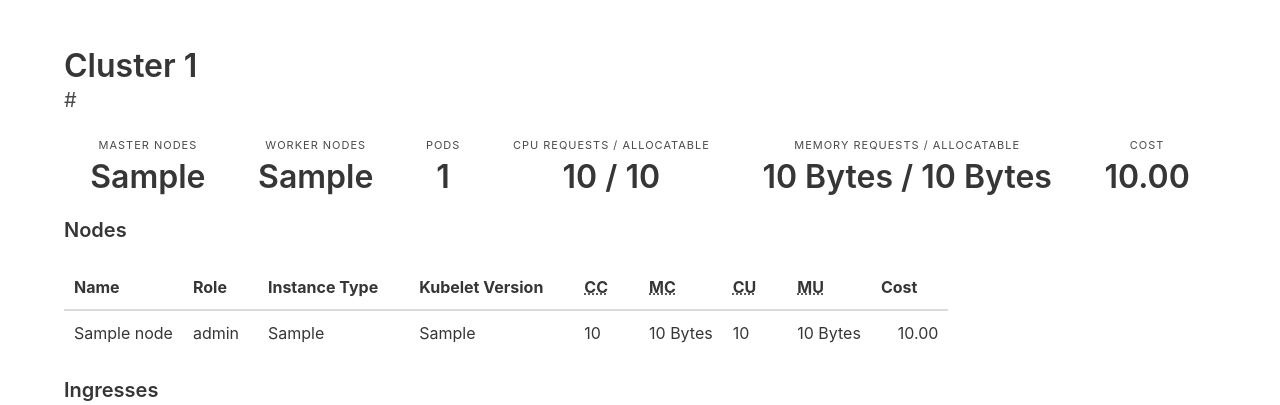
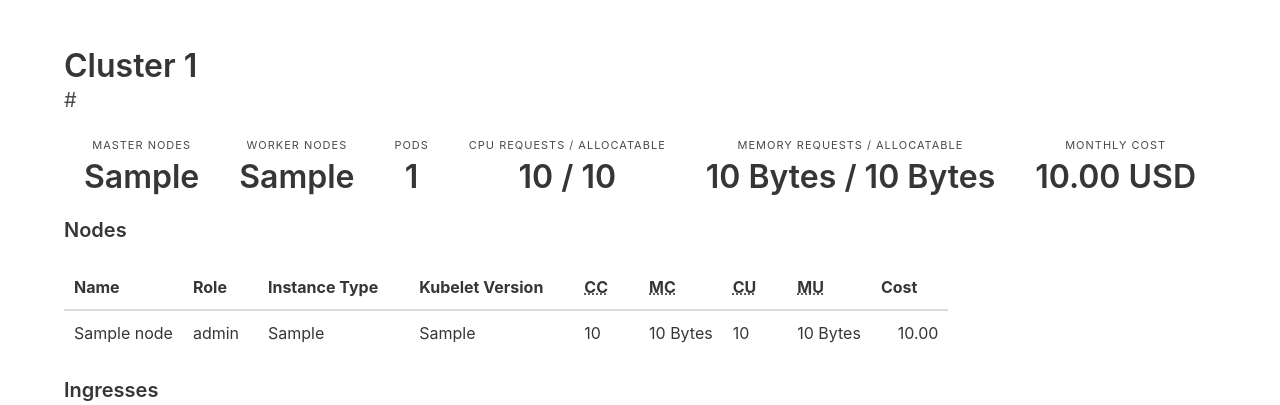
Before and after one commit to hjacobs/kube-resource-report, a Python web app: template templates/cluster.html in a window 1280 px wide. Shown: the part 52-457 px from the top of the page. Run offline with Jinja, Linux system fonts and the light colour scheme; the template is opened without the code that fills it: most values are stand-ins (such as "Sample title", 1, 10 or a date in 2020); some libraries are stand-ins or nearby versions.

Commit message:
make costs more clear (monthly&USD)

```diff
--- a/templates/cluster.html
+++ b/templates/cluster.html
@@ -37,8 +37,8 @@
   </div>
   <div class="level-item has-text-centered">
     <div>
-      <p class="heading">Cost</p>
-      <p class="title">{{ '{:,.02f}'.format(summary.cost) }}</p>
+      <p class="heading">Monthly Cost</p>
+      <p class="title">{{ '{:,.02f}'.format(summary.cost) }} USD</p>
     </div>
   </div>
 </nav>
--- a/templates/index.html
+++ b/templates/index.html
@@ -35,8 +35,8 @@
   </div>
   <div class="level-item has-text-centered">
     <div>
-      <p class="heading">Cost</p>
-      <p class="title">{{ '{:,.02f}'.format(total_cost) }}</p>
+      <p class="heading">Monthly Cost</p>
+      <p class="title">{{ '{:,.02f}'.format(total_cost) }} USD</p>
     </div>
   </div>
 </nav>
--- a/templates/team.html
+++ b/templates/team.html
@@ -30,8 +30,8 @@
   </div>
   <div class="level-item has-text-centered">
     <div>
-      <p class="heading">Cost</p>
-      <p class="title">{{ '{:,.02f}'.format(team.cost) }}</p>
+      <p class="heading">Monthly Cost</p>
+      <p class="title">{{ '{:,.02f}'.format(team.cost) }} USD</p>
     </div>
   </div>
 </nav>
```
